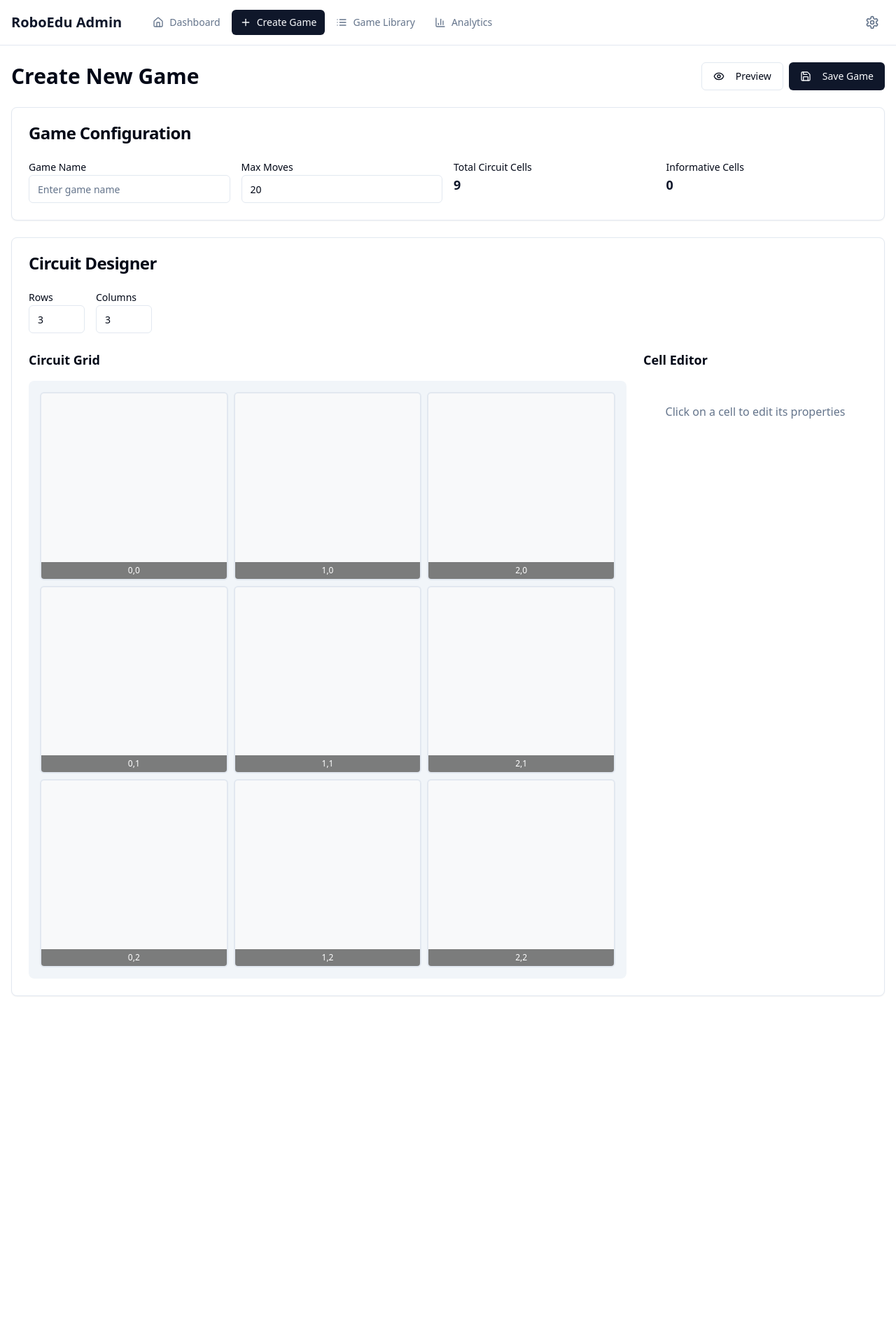
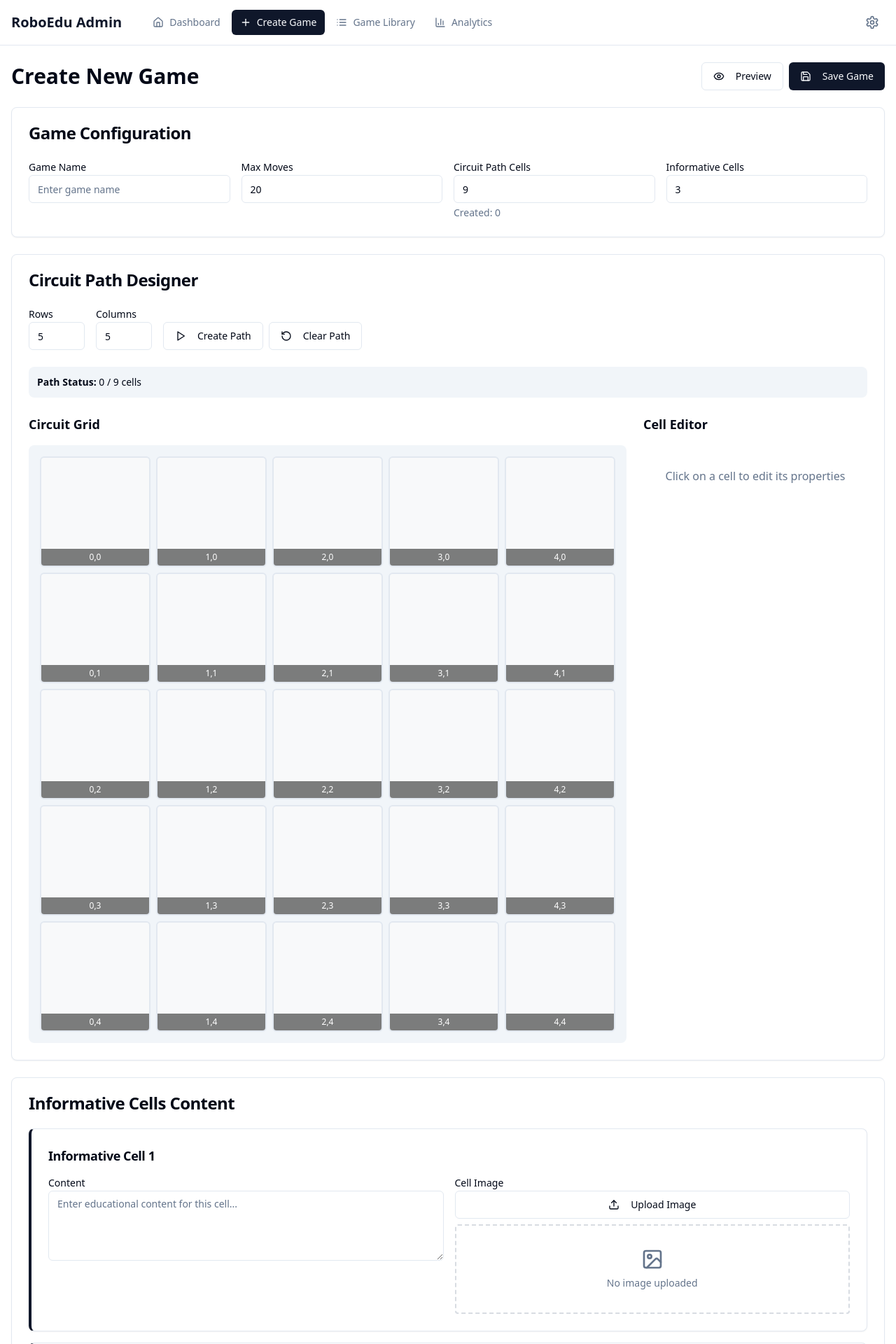
Before and after one commit to roudayn-kouka/robotkid-lab, a React (Vite) app: page /create-game in a window 1280 px wide. Shown: the top 1920 px of the page at 70% size. Before the commit the page ends 1447 px from the top, so only its background shows below. Built offline with nearby package versions, Linux system fonts and the light colour scheme.

Commit message:
feat: Customize cell and informative cell counts
Allow customization of total circuit cells and informative cells. Update circuit layout to a path design.

```diff
--- a/src/components/GridDesigner.tsx
+++ b/src/components/GridDesigner.tsx
@@ -2,17 +2,17 @@
 import React, { useState } from 'react';
 import { Cell, GridDimensions } from '@/types/game';
 import { cn } from '@/lib/utils';
-import { Upload, Palette, Type, Info } from 'lucide-react';
+import { RotateCcw, Play, Square } from 'lucide-react';
 import { Button } from '@/components/ui/button';
 import { Input } from '@/components/ui/input';
 import { Label } from '@/components/ui/label';
-import { Textarea } from '@/components/ui/textarea';
 
 interface GridDesignerProps {
   dimensions: GridDimensions;
   cells: Cell[];
   onCellUpdate: (x: number, y: number, updates: Partial<Cell>) => void;
   onDimensionsChange: (dimensions: GridDimensions) => void;
+  targetPathCells: number;
 }
 
 const GridDesigner: React.FC<GridDesignerProps> = ({
@@ -20,9 +20,11 @@ const GridDesigner: React.FC<GridDesignerProps> = ({
   cells,
   onCellUpdate,
   onDimensionsChange,
+  targetPathCells,
 }) => {
   const [selectedCell, setSelectedCell] = useState<{ x: number; y: number } | null>(null);
   const [selectedColor, setSelectedColor] = useState('#3b82f6');
+  const [isCreatingPath, setIsCreatingPath] = useState(false);
 
   const colors = [
     '#3b82f6', '#ef4444', '#10b981', '#f59e0b',
@@ -36,12 +38,46 @@ const GridDesigner: React.FC<GridDesignerProps> = ({
       color: '#f8f9fa',
       isInformative: false,
       content: '',
-      imageUrl: ''
+      imageUrl: '',
+      isPath: false,
+      pathOrder: -1,
+      connections: []
     };
   };
 
   const handleCellClick = (x: number, y: number) => {
-    setSelectedCell({ x, y });
+    if (isCreatingPath) {
+      const cellData = getCellData(x, y);
+      const pathCells = cells.filter(cell => cell.isPath);
+
+      if (!cellData.isPath && pathCells.length < targetPathCells) {
+        // Add to path
+        const pathOrder = pathCells.length;
+        onCellUpdate(x, y, {
+          isPath: true,
+          pathOrder,
+          color: selectedColor
+        });
+      } else if (cellData.isPath) {
+        // Remove from path
+        onCellUpdate(x, y, {
+          isPath: false,
+          pathOrder: -1,
+          color: '#f8f9fa'
+        });
+
+        // Reorder remaining path cells
+        const remainingCells = cells.filter(cell =>
+          cell.isPath && !(cell.x === x && cell.y === y)
+        ).sort((a, b) => a.pathOrder - b.pathOrder);
+
+        remainingCells.forEach((cell, index) => {
+          onCellUpdate(cell.x, cell.y, { pathOrder: index });
+        });
+      }
+    } else {
+      setSelectedCell({ x, y });
+    }
   };
 
   const handleColorSelect = (color: string) => {
@@ -51,12 +87,23 @@ const GridDesigner: React.FC<GridDesignerProps> = ({
     }
   };
 
+  const clearPath = () => {
+    cells.filter(cell => cell.isPath).forEach(cell => {
+      onCellUpdate(cell.x, cell.y, {
+        isPath: false,
+        pathOrder: -1,
+        color: '#f8f9fa'
+      });
+    });
+  };
+
   const selectedCellData = selectedCell ? getCellData(selectedCell.x, selectedCell.y) : null;
+  const pathCells = cells.filter(cell => cell.isPath);
 
   return (
     <div className="space-y-6">
       {/* Grid Dimensions Controls */}
-      <div className="flex space-x-4">
+      <div className="flex space-x-4 items-end">
         <div>
           <Label htmlFor="rows">Rows</Label>
           <Input
@@ -81,6 +128,29 @@ const GridDesigner: React.FC<GridDesignerProps> = ({
             className="w-20"
           />
         </div>
+        <div className="flex space-x-2">
+          <Button
+            variant={isCreatingPath ? "default" : "outline"}
+            onClick={() => setIsCreatingPath(!isCreatingPath)}
+          >
+            <Play className="h-4 w-4 mr-2" />
+            {isCreatingPath ? 'Stop Path Creation' : 'Create Path'}
+          </Button>
+          <Button variant="outline" onClick={clearPath}>
+            <RotateCcw className="h-4 w-4 mr-2" />
+            Clear Path
+          </Button>
+        </div>
+      </div>
+
+      {/* Path Status */}
+      <div className="bg-muted p-3 rounded-lg">
+        <p className="text-sm">
+          <strong>Path Status:</strong> {pathCells.length} / {targetPathCells} cells
+          {isCreatingPath && (
+            <span className="ml-2 text-primary">Click cells to add to path</span>
+          )}
+        </p>
       </div>
 
       <div className="flex gap-6">
@@ -106,16 +176,20 @@ const GridDesigner: React.FC<GridDesignerProps> = ({
                       'aspect-square rounded-md border-2 cursor-pointer transition-all duration-200 relative overflow-hidden',
                       isSelected
                         ? 'border-primary ring-2 ring-primary/20'
-                        : 'border-border hover:border-primary/50'
+                        : cellData.isPath
+                        ? 'border-green-500'
+                        : 'border-border hover:border-primary/50',
+                      isCreatingPath && 'hover:ring-2 hover:ring-primary/30'
                     )}
                     style={{ backgroundColor: cellData.color }}
                     onClick={() => handleCellClick(col, row)}
                   >
-                    {cellData.isInformative && (
-                      <div className="absolute top-1 right-1">
-                        <Info className="h-3 w-3 text-white drop-shadow" />
+                    {cellData.isPath && (
+                      <div className="absolute top-1 left-1 bg-green-600 text-white text-xs px-1 rounded">
+                        {cellData.pathOrder + 1}
                       </div>
                     )}
+
                     {cellData.imageUrl && (
                       <img
                         src={cellData.imageUrl}
@@ -123,6 +197,7 @@ const GridDesigner: React.FC<GridDesignerProps> = ({
                         className="w-full h-full object-cover opacity-80"
                       />
                     )}
+
                     <div className="absolute bottom-0 left-0 right-0 bg-black/50 text-white text-xs p-1 text-center">
                       {col},{row}
                     </div>
@@ -141,6 +216,11 @@ const GridDesigner: React.FC<GridDesignerProps> = ({
             <div className="space-y-4">
               <div>
                 <Label>Position: ({selectedCell.x}, {selectedCell.y})</Label>
+                {selectedCellData?.isPath && (
+                  <p className="text-sm text-muted-foreground">
+                    Path Order: {selectedCellData.pathOrder + 1}
+                  </p>
+                )}
               </div>
 
               {/* Color Palette */}
@@ -161,51 +241,24 @@ const GridDesigner: React.FC<GridDesignerProps> = ({
                 </div>
               </div>
 
-              {/* Informative Cell Toggle */}
-              <div className="flex items-center space-x-2">
-                <input
-                  type="checkbox"
-                  id="informative"
-                  checked={selectedCellData?.isInformative || false}
-                  onChange={(e) => onCellUpdate(selectedCell.x, selectedCell.y, { isInformative: e.target.checked })}
-                  className="rounded"
-                />
-                <Label htmlFor="informative">Informative Cell</Label>
-              </div>
-
-              {/* Content */}
-              <div>
-                <Label htmlFor="content">Content</Label>
-                <Textarea
-                  id="content"
-                  placeholder="Enter cell content..."
-                  value={selectedCellData?.content || ''}
-                  onChange={(e) => onCellUpdate(selectedCell.x, selectedCell.y, { content: e.target.value })}
-                  className="mt-2"
-                />
-              </div>
-
-              {/* Image Upload */}
-              <div>
-                <Label>Cell Image</Label>
-                <div className="mt-2 space-y-2">
-                  <Button variant="outline" size="sm" className="w-full">
-                    <Upload className="h-4 w-4 mr-2" />
-                    Upload Image
-                  </Button>
-                  {selectedCellData?.imageUrl && (
-                    <img
-                      src={selectedCellData.imageUrl}
-                      alt="Cell preview"
-                      className="w-full h-20 object-cover rounded border"
-                    />
-                  )}
+              {/* Path Cell Info */}
+              {selectedCellData?.isPath && (
+                <div className="p-3 bg-green-50 rounded-lg border border-green-200">
+                  <div className="flex items-center space-x-2">
+                    <Square className="h-4 w-4 text-green-600" />
+                    <span className="text-sm font-medium text-green-800">
+                      Path Cell #{selectedCellData.pathOrder + 1}
+                    </span>
+                  </div>
                 </div>
-              </div>
+              )}
             </div>
           ) : (
             <div className="text-center text-muted-foreground py-8">
-              Click on a cell to edit its properties
+              {isCreatingPath
+                ? "Click on cells to create the robot path"
+                : "Click on a cell to edit its properties"
+              }
             </div>
           )}
         </div>
--- /dev/null
+++ b/src/components/InformativeCellsEditor.tsx
@@ -0,0 +1,99 @@
+
+import React from 'react';
+import { Card, CardContent, CardHeader, CardTitle } from '@/components/ui/card';
+import { Button } from '@/components/ui/button';
+import { Textarea } from '@/components/ui/textarea';
+import { Label } from '@/components/ui/label';
+import { Upload, Image } from 'lucide-react';
+import { InformativeCell } from '@/types/game';
+
+interface InformativeCellsEditorProps {
+  informativeCells: InformativeCell[];
+  onUpdate: (id: string, updates: Partial<InformativeCell>) => void;
+}
+
+const InformativeCellsEditor: React.FC<InformativeCellsEditorProps> = ({
+  informativeCells,
+  onUpdate,
+}) => {
+  const handleImageUpload = (id: string) => {
+    // Placeholder for image upload functionality
+    console.log('Upload image for cell:', id);
+    // In a real implementation, this would handle file upload
+  };
+
+  return (
+    <div className="space-y-4">
+      {informativeCells.map((cell, index) => (
+        <Card key={cell.id} className="border-l-4 border-l-primary">
+          <CardHeader className="pb-3">
+            <CardTitle className="text-lg">Informative Cell {index + 1}</CardTitle>
+          </CardHeader>
+          <CardContent className="space-y-4">
+            <div className="grid grid-cols-1 md:grid-cols-2 gap-4">
+              {/* Content Section */}
+              <div>
+                <Label htmlFor={`content-${cell.id}`}>Content</Label>
+                <Textarea
+                  id={`content-${cell.id}`}
+                  placeholder="Enter educational content for this cell..."
+                  value={cell.content}
+                  onChange={(e) => onUpdate(cell.id, { content: e.target.value })}
+                  className="min-h-[100px]"
+                />
+              </div>
+
+              {/* Image Section */}
+              <div>
+                <Label>Cell Image</Label>
+                <div className="space-y-2">
+                  <Button
+                    variant="outline"
+                    onClick={() => handleImageUpload(cell.id)}
+                    className="w-full"
+                  >
+                    <Upload className="h-4 w-4 mr-2" />
+                    Upload Image
+                  </Button>
+
+                  {cell.imageUrl ? (
+                    <div className="relative">
+                      <img
+                        src={cell.imageUrl}
+                        alt={`Informative cell ${index + 1}`}
+                        className="w-full h-32 object-cover rounded border"
+                      />
+                      <Button
+                        variant="destructive"
+                        size="sm"
+                        className="absolute top-2 right-2"
+                        onClick={() => onUpdate(cell.id, { imageUrl: '' })}
+                      >
+                        Remove
+                      </Button>
+                    </div>
+                  ) : (
+                    <div className="w-full h-32 border-2 border-dashed border-muted-foreground/25 rounded flex items-center justify-center">
+                      <div className="text-center text-muted-foreground">
+                        <Image className="h-8 w-8 mx-auto mb-2" />
+                        <p className="text-sm">No image uploaded</p>
+                      </div>
+                    </div>
+                  )}
+                </div>
+              </div>
+            </div>
+          </CardContent>
+        </Card>
+      ))}
+
+      {informativeCells.length === 0 && (
+        <div className="text-center py-8 text-muted-foreground">
+          <p>No informative cells configured. Increase the count above to add cells.</p>
+        </div>
+      )}
+    </div>
+  );
+};
+
+export default InformativeCellsEditor;
--- a/src/pages/CreateGame.tsx
+++ b/src/pages/CreateGame.tsx
@@ -6,7 +6,8 @@ import { Input } from '@/components/ui/input';
 import { Label } from '@/components/ui/label';
 import { Save, Eye } from 'lucide-react';
 import GridDesigner from '@/components/GridDesigner';
-import { Cell, Game, GridDimensions } from '@/types/game';
+import InformativeCellsEditor from '@/components/InformativeCellsEditor';
+import { Cell, Game, GridDimensions, InformativeCell } from '@/types/game';
 import { toast } from '@/hooks/use-toast';
 
 const CreateGame = () => {
@@ -18,11 +19,29 @@ const CreateGame = () => {
   });
 
   const [dimensions, setDimensions] = useState<GridDimensions>({
-    rows: 3,
-    columns: 3,
+    rows: 5,
+    columns: 5,
   });
 
   const [cells, setCells] = useState<Cell[]>([]);
+  const [informativeCells, setInformativeCells] = useState<InformativeCell[]>([]);
+
+  // Initialize informative cells when count changes
+  React.useEffect(() => {
+    const currentCount = informativeCells.length;
+    const targetCount = gameData.totalInfoCells;
+
+    if (targetCount > currentCount) {
+      const newCells = Array.from({ length: targetCount - currentCount }, (_, i) => ({
+        id: `info-${currentCount + i + 1}`,
+        content: '',
+        imageUrl: ''
+      }));
+      setInformativeCells(prev => [...prev, ...newCells]);
+    } else if (targetCount < currentCount) {
+      setInformativeCells(prev => prev.slice(0, targetCount));
+    }
+  }, [gameData.totalInfoCells, informativeCells.length]);
 
   const handleCellUpdate = (x: number, y: number, updates: Partial<Cell>) => {
     setCells(prevCells => {
@@ -33,7 +52,10 @@ const CreateGame = () => {
         color: '#f8f9fa',
         isInformative: false,
         content: '',
-        imageUrl: ''
+        imageUrl: '',
+        isPath: false,
+        pathOrder: -1,
+        connections: []
       };
 
       if (existingIndex >= 0) {
@@ -46,6 +68,12 @@ const CreateGame = () => {
     });
   };
 
+  const handleInformativeCellUpdate = (id: string, updates: Partial<InformativeCell>) => {
+    setInformativeCells(prev =>
+      prev.map(cell => cell.id === id ? { ...cell, ...updates } : cell)
+    );
+  };
+
   const handleSave = () => {
     if (!gameData.name.trim()) {
       toast({
@@ -56,9 +84,20 @@ const CreateGame = () => {
       return;
     }
 
+    const pathCells = cells.filter(cell => cell.isPath);
+    if (pathCells.length !== gameData.totalCircuitCells) {
+      toast({
+        title: "Validation Error",
+        description: `Please create a path with exactly ${gameData.totalCircuitCells} cells`,
+        variant: "destructive",
+      });
+      return;
+    }
+
     const game: Omit<Game, 'id' | 'createdAt'> = {
       ...gameData,
       gridConfig: cells,
+      informativeCells,
     };
 
     console.log('Saving game:', game);
@@ -75,7 +114,7 @@ const CreateGame = () => {
     });
   };
 
-  const informativeCellCount = cells.filter(cell => cell.isInformative).length;
+  const pathCellCount = cells.filter(cell => cell.isPath).length;
 
   return (
     <div className="container mx-auto px-4 py-6 space-y-6">
@@ -120,16 +159,29 @@ const CreateGame = () => {
               />
             </div>
             <div>
-              <Label>Total Circuit Cells</Label>
-              <div className="text-lg font-semibold text-primary">
-                {dimensions.rows * dimensions.columns}
+              <Label htmlFor="circuitCells">Circuit Path Cells</Label>
+              <Input
+                id="circuitCells"
+                type="number"
+                min="3"
+                max="20"
+                value={gameData.totalCircuitCells}
+                onChange={(e) => setGameData({ ...gameData, totalCircuitCells: parseInt(e.target.value) || 3 })}
+              />
+              <div className="text-sm text-muted-foreground mt-1">
+                Created: {pathCellCount}
               </div>
             </div>
             <div>
-              <Label>Informative Cells</Label>
-              <div className="text-lg font-semibold text-primary">
-                {informativeCellCount}
-              </div>
+              <Label htmlFor="infoCells">Informative Cells</Label>
+              <Input
+                id="infoCells"
+                type="number"
+                min="1"
+                max="10"
+                value={gameData.totalInfoCells}
+                onChange={(e) => setGameData({ ...gameData, totalInfoCells: parseInt(e.target.value) || 1 })}
+              />
             </div>
           </div>
         </CardContent>
@@ -138,7 +190,7 @@ const CreateGame = () => {
       {/* Circuit Designer */}
       <Card>
         <CardHeader>
-          <CardTitle>Circuit Designer</CardTitle>
+          <CardTitle>Circuit Path Designer</CardTitle>
         </CardHeader>
         <CardContent>
           <GridDesigner
@@ -146,6 +198,20 @@ const CreateGame = () => {
             cells={cells}
             onCellUpdate={handleCellUpdate}
             onDimensionsChange={setDimensions}
+            targetPathCells={gameData.totalCircuitCells}
+          />
+        </CardContent>
+      </Card>
+
+      {/* Informative Cells Editor */}
+      <Card>
+        <CardHeader>
+          <CardTitle>Informative Cells Content</CardTitle>
+        </CardHeader>
+        <CardContent>
+          <InformativeCellsEditor
+            informativeCells={informativeCells}
+            onUpdate={handleInformativeCellUpdate}
           />
         </CardContent>
       </Card>
```
Also changed, not shown: src/types/game.ts (+10 -0 lines).
